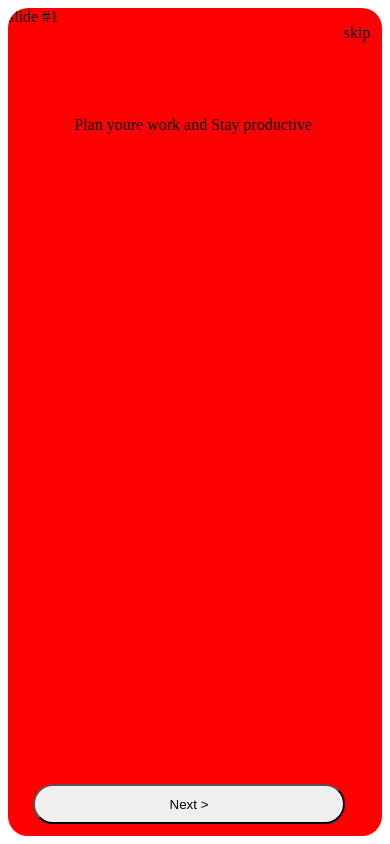
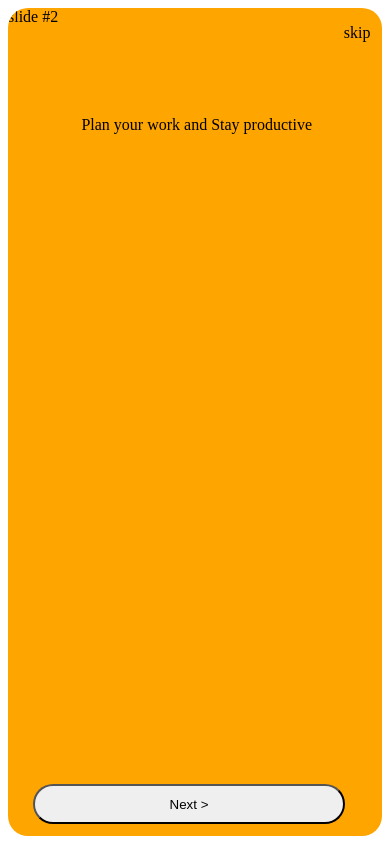
Before and after one commit to Artifice-219/pomodoro-timer, a plain HTML site: page index.html in a window 390 px wide. Both pictures are taken after a click on the button "Next >". Drawn offline with Linux system fonts and the light colour scheme.

Commit message:
did the slider for the main page, added a timer-html page

```diff
--- a/index.html
+++ b/index.html
@@ -6,30 +6,60 @@
     <link rel="stylesheet" href="styles.css" />
   </head>
   <body>
-    <!-- slider for the mini-toturial -->
+    <!-- slider for the mini-tutorial -->
     <p class="skip">skip</p>
-    <p class="tag-line">Plan youre work and Stay productive</p>
+    <p class="tag-line">Plan your work and Stay productive</p>
 
     <div class="slider">
-        <div class="slider-item" id="first-slide">slide #1</div>
-
-        <div class="slider-item" id="second-slide">slide #1</div>
-
-        <div class="slider-item" id="third-slide">slide #1</div>
-
+      <div class="slider-item active" id="first-slide">slide #1</div>
+      <div class="slider-item" id="second-slide">slide #2</div>
+      <div class="slider-item" id="third-slide">slide #3</div>
     </div>
 
-    <!--  next button -->
+    <!-- next button -->
     <button class="next-btn">Next ></button>
 
     <script>
-        // for teh next button
-        const next_button = document.querySelector('.next-btn');
+      // targeting the slide items
+      const slides = document.querySelectorAll(".slider-item");
+      // this code actually targets the slider
+      const slider = document.querySelector(".slider");
+      // getting the "length" of the slider or simply the total number of slider items
+      const total_slides = slider.children.length;
+      let current_index = 0;
 
-        next_button.addEventListener('click', function(){
-            alert("hi");
-        })
+      const next_button = document.querySelector(".next-btn");
 
+      next_button.addEventListener("click", function () {
+        // increments the current_index and will loop back to 0 after the last slide
+        current_index = (current_index + 1) % total_slides;
+        console.log(`Current Index after click: ${current_index}`);
+
+        // remove the "active" class from all slides
+        slides.forEach((slide) => {
+          console.log(`Removing active class from slide: ${slide.id}`);
+          slide.classList.remove("active");
+        });
+
+        // add "active" class to the current slide
+        console.log(`Adding active class to slide: ${slides[current_index].id}`);
+        slides[current_index].classList.add("active");
+      });
+
+      // Initialize the first slide as active
+      slides[current_index].classList.add("active");
+    </script>
+
+    <!-- will handle the skip button -->
+    <script>
+      let skip = document.querySelector('.skip');
+
+      skip.addEventListener('click', function(){
+        // goto timer-page
+        window.location.href = 'timer-page.html';
+      }
+
+      )
     </script>
   </body>
 </html>
--- a/styles.css
+++ b/styles.css
@@ -15,6 +15,8 @@
 
     .slider-item{
         position: relative;
+        /* slider-items has display none; js na yung bahalang mag add ng active class */
+        display: none;
         height: 100%;
         width: 100%;
         border-radius: 20px;
@@ -22,18 +24,33 @@
         overflow: hidden;
     }
 
+    .active{
+        display: block;
+        position: relative;
+        height: 100%;
+        width: 100%;
+        border-radius: 20px;
+        background-color: lightblue;
+        overflow: hidden;
+        background-color: blueviolet;
+
+    }
+
     #first-slide{
+
         background-color: red;
+
     }
 
     #second-slide{
+
         background-color: orange;
-        display: none;
+
     }
 
     #third-slide{
         background-color: yellow;
-        display: none;
+
     }
 
     .next-btn{
```
Also changed, not shown: timer-page.html (added, +34 -0 lines).
